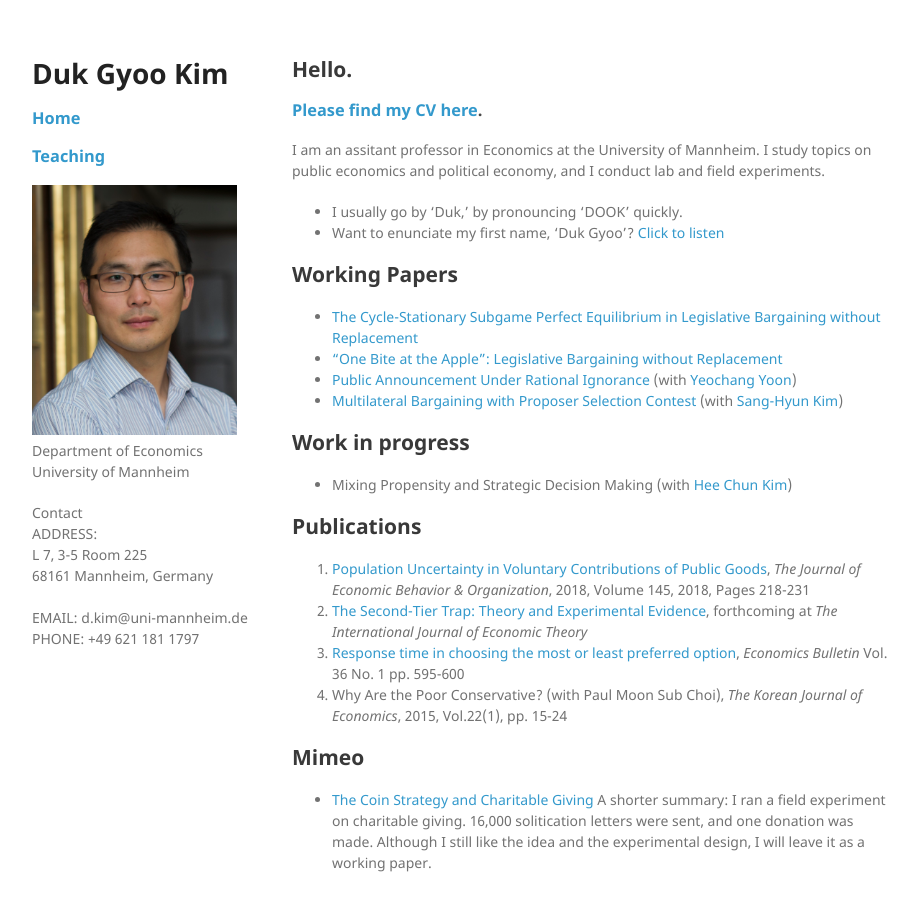
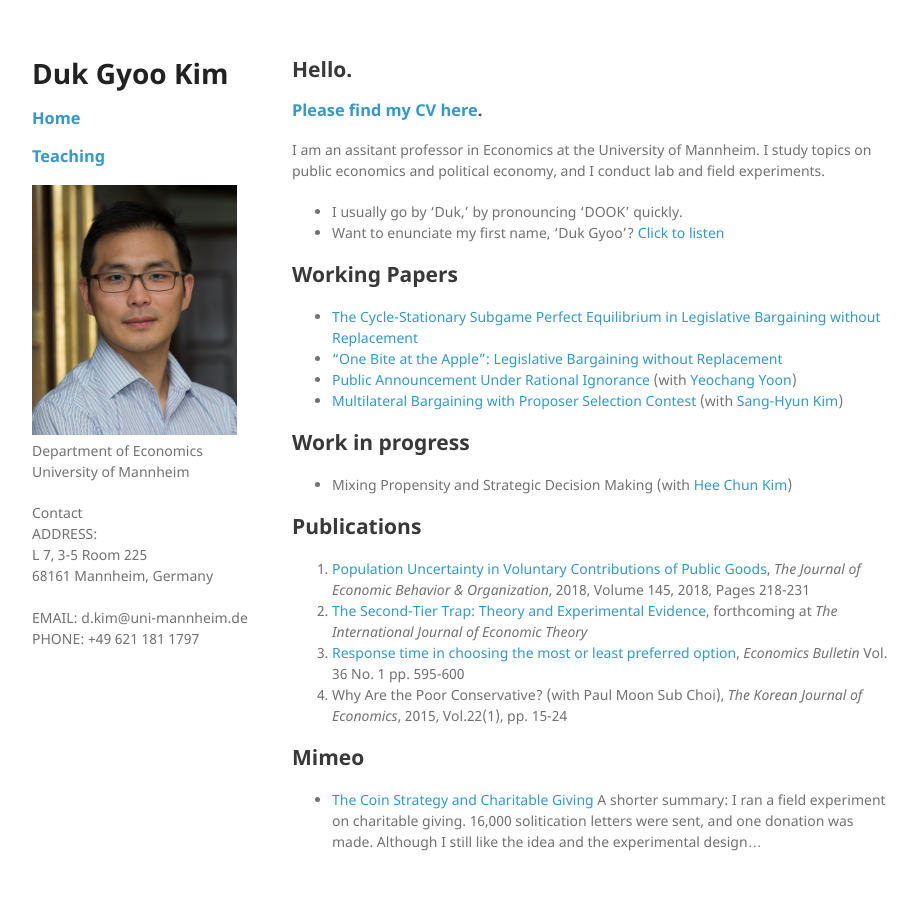
Before and after one commit to kimdukgyoo/kimdukgyoo.github.io, a Jekyll site: the page built from index.md, in a window 1280 px wide and 943 px high. Shown: the top 911 px of the window, without its empty margins (178-1096 px from the left). Built offline with Jekyll 4.4.1, drawn with Linux system fonts in a browser that asks for light colours; our own code applies the rules of GitHub Pages for plain Markdown files.

Commit message:
Update index.md

```diff
--- a/index.md
+++ b/index.md
@@ -27,7 +27,7 @@
 
 ## Mimeo
 * <a href="http://ssrn.com/abstract=2745071" target="_blank"> The Coin Strategy and Charitable Giving</a>
-A shorter summary: I ran a field experiment on charitable giving. 16,000 solitication letters were sent, and one donation was made. Although I still like the idea and the experimental design, I will leave it as a working paper.
+A shorter summary: I ran a field experiment on charitable giving. 16,000 solitication letters were sent, and one donation was made. Although I still like the idea and the experimental design...
 
 <!--
 ## Upcoming schedules
```
